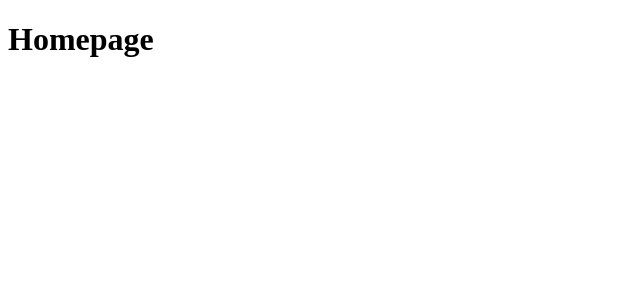
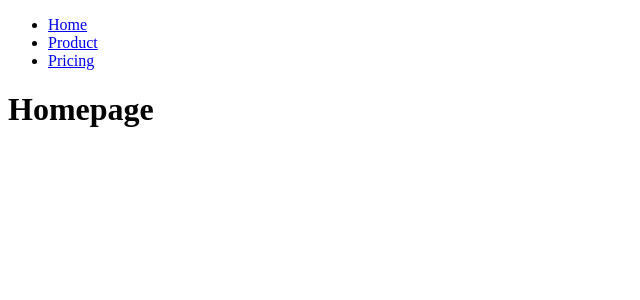
Before and after one commit to filipivanovic/world-wise-app, a React (Vite) app: page / in a window 1280 px wide. Shown: the top 300 px of the page, without its empty margins (0-640 px from the left). Built offline with nearby package versions, Linux system fonts and the light colour scheme.

Commit message:
Add `PageNav` component and integrate it into all pages.

```diff
--- /dev/null
+++ b/src/components/PageNav.jsx
@@ -0,0 +1,21 @@
+import { NavLink } from 'react-router-dom'
+
+const PageNav = () => {
+  return (
+    <nav>
+      <ul>
+        <li>
+          <NavLink to="/">Home</NavLink>
+        </li>
+        <li>
+          <NavLink to="/product">Product</NavLink>
+        </li>
+        <li>
+          <NavLink to="/pricing">Pricing</NavLink>
+        </li>
+      </ul>
+    </nav>
+  )
+}
+
+export default PageNav
--- a/src/pages/HomePage.jsx
+++ b/src/pages/HomePage.jsx
@@ -1,6 +1,9 @@
+import PageNav from '../components/PageNav.jsx'
+
 const HomePage = () => {
   return (
     <div>
+      <PageNav />
       <h1>Homepage</h1>
     </div>
   )
--- a/src/pages/PageNotFound.jsx
+++ b/src/pages/PageNotFound.jsx
@@ -1,6 +1,9 @@
+import PageNav from '../components/PageNav.jsx'
+
 const PageNotFound = () => {
   return (
     <div>
+      <PageNav />
       <h1>404 Not Found</h1>
     </div>
   )
--- a/src/pages/Pricing.jsx
+++ b/src/pages/Pricing.jsx
@@ -1,6 +1,9 @@
+import PageNav from '../components/PageNav.jsx'
+
 const Pricing = () => {
   return (
     <div>
+      <PageNav />
       <h1>Pricing</h1>
     </div>
   )
--- a/src/pages/Product.jsx
+++ b/src/pages/Product.jsx
@@ -1,6 +1,9 @@
+import PageNav from '../components/PageNav.jsx'
+
 const Product = () => {
   return (
     <div>
+      <PageNav />
       <h1>Product</h1>
     </div>
   )
```
